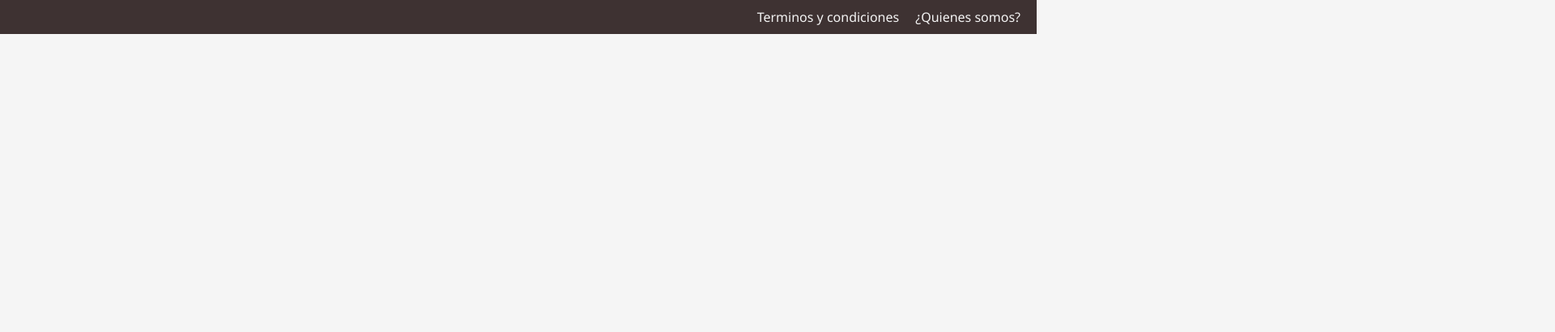
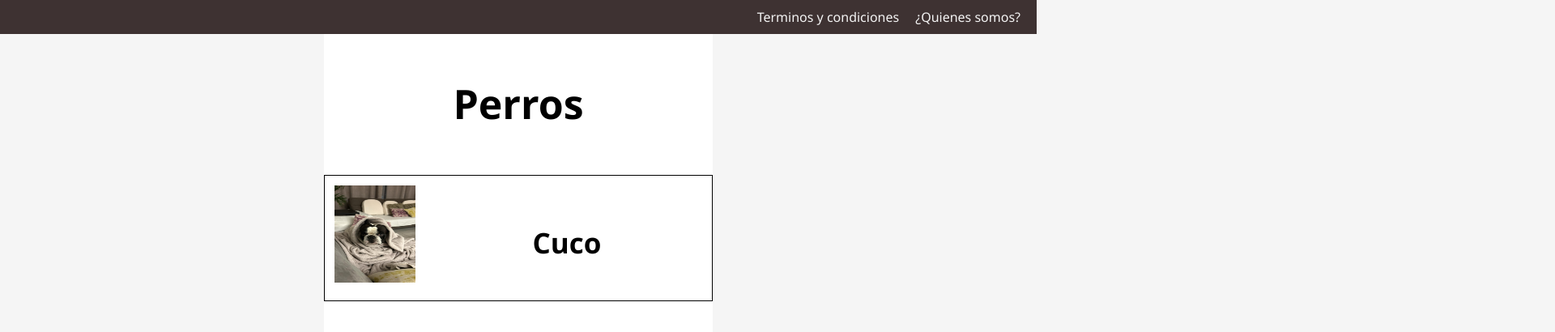
Before and after one commit to LautaroOlmedo/Barney, a React (Create React App) app: page /dogProfileSelect in a window 1280 px wide. Shown: the top 410 px of the page at 81% size, 1920 px wide, since content can reach past the window. Built offline with nearby package versions, Linux system fonts and the light colour scheme.

Commit message:
corrected dogProfileSelect.tsx and .css

```diff
--- a/src/pages/DogProfileSelect/DogProfileSelect.css
+++ b/src/pages/DogProfileSelect/DogProfileSelect.css
@@ -1,4 +1,4 @@
-.div{
+.Principal{
     background-color: var(--white, #fff);
     display: flex;
     max-width: 480px;
@@ -11,7 +11,7 @@
     padding: 52px 0 80px;
   }
 
-  .divPerros{
+  .Perros{
     font-family: ES Peak TRIAL, sans-serif;
     display: flex;
     align-items: center;
@@ -19,9 +19,10 @@
     text-align: center;
   }
 
-  .divPerros h1{
+  .Perros h1{
     font-size: 50px;
   }
+
   .div2{
     border-color: rgba(0, 0, 0, 1);
     border-style: solid;
--- a/src/pages/DogProfileSelect/DogProfileSelect.tsx
+++ b/src/pages/DogProfileSelect/DogProfileSelect.tsx
@@ -5,8 +5,8 @@ import "./DogProfileSelect.css";
 
 export const DogProfileSelect: React.FC <{dog:Dog}> = ({ dog }) => {
 return(
-    <div className="div">
-        <div className="divPerros">
+    <div className="Principal">
+        <div className="Perros">
             <h1>Perros</h1>
         </div>
         <div className="div2">
```
